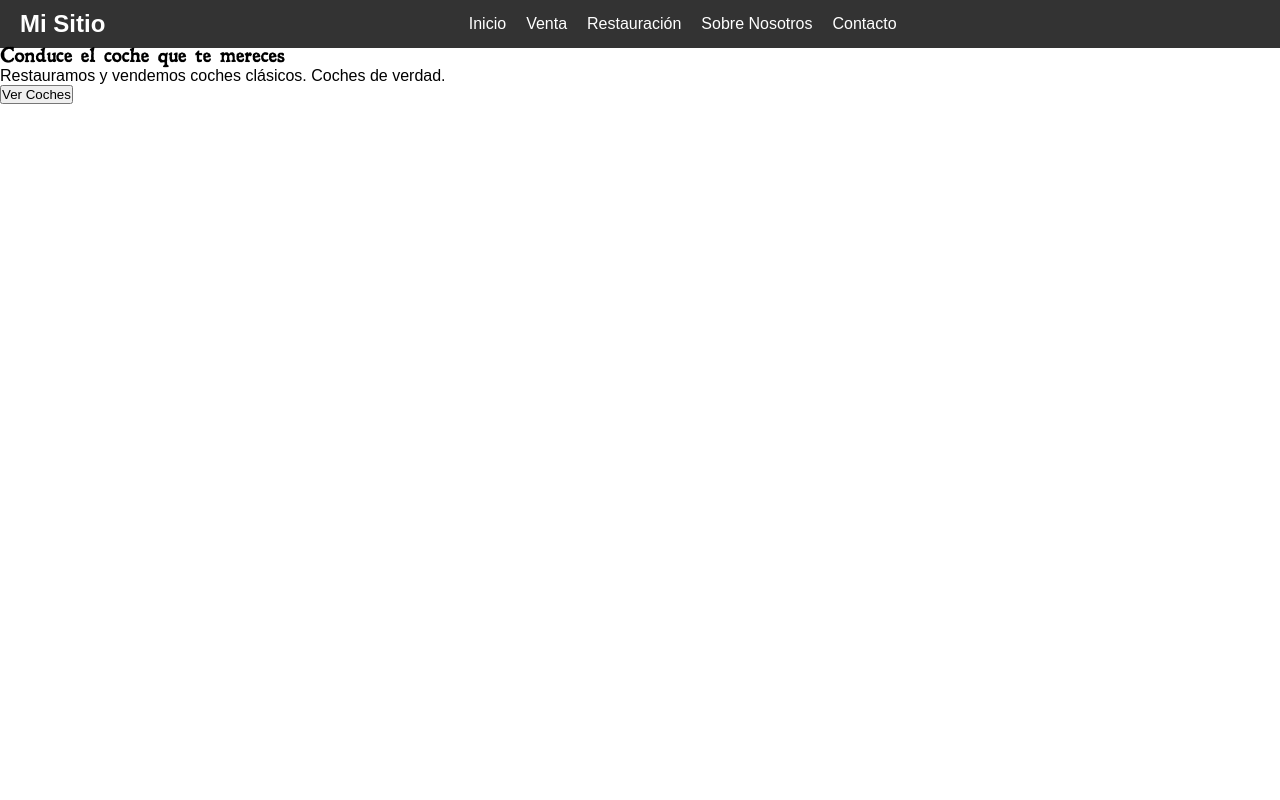
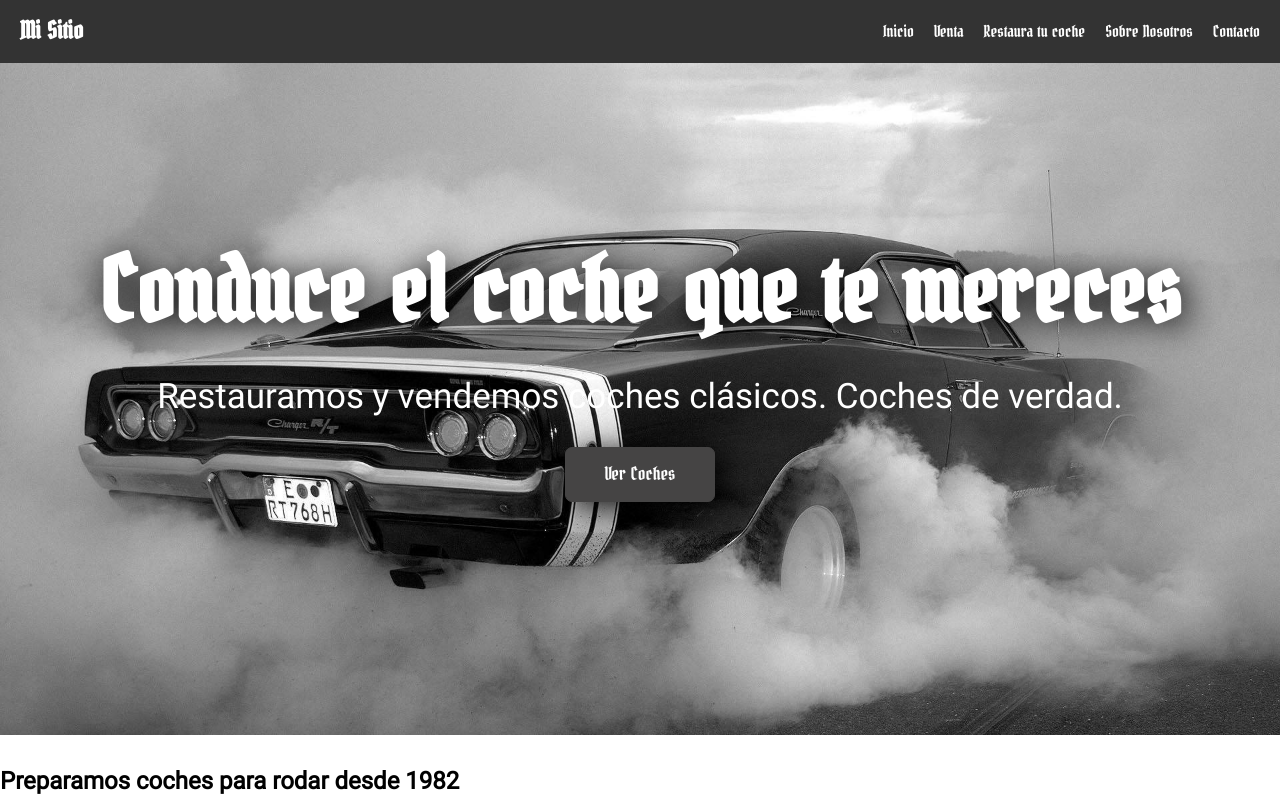
Before and after one commit to rekloyd/vintageCars, a plain HTML site: page index.html in a window 1280 px wide. Drawn offline with Linux system fonts and the light colour scheme.

Commit message:
Added hero section

```diff
--- a/index.html
+++ b/index.html
@@ -24,26 +24,30 @@
     <ul class="navbar-links">
         <li><a href="#inicio">Inicio</a></li>
         <li><a href="#venta">Venta</a></li>
-        <li><a href="#restauracion">Restauración</a></li>
+        <li><a href="#restauracion">Restaura tu coche</a></li>
         <li><a href="#sobre-nosotros">Sobre Nosotros</a></li>
         <li><a href="#contacto">Contacto</a></li>
     </ul>
-    <div class="burger-menu" id="burgerMenu">
-        <span></span>
-        <span></span>
-        <span></span>
-    </div>
 
     </nav>
 
     <section class="heroSection">
-        <h1>Conduce el coche que te mereces</h1>
-        <p>Restauramos y vendemos coches clásicos. Coches de verdad.</p>
-        <button id="botonHero" class="botonPrincipal">Ver Coches</button>
+        <div class="textos">
+            <h1>Conduce el coche que te mereces</h1>
+            <p class="textoHero">Restauramos y vendemos coches clásicos. Coches de verdad.</p>
+            <button id="botonHero" class="botonPrincipal">Ver Coches</button>
+        </div>
     </section>
 
-    <section class="">
-        <h2></h2>
+    <section class="container">
+        <div class="containerTexto">
+        <h2 class="tituloSecundario">Preparamos coches para rodar desde 1982</h2>
+        <p></p>
+        </div>
+
+        <div class="sectionB">
+
+        </div>
     </section>
 
     <section></section>
--- a/styles/style.css
+++ b/styles/style.css
@@ -1,33 +1,35 @@
 /* styles.css */
 
-/* Reset básico */
 * {
     margin: 0;
     padding: 0;
     box-sizing: border-box;
 }
 
-
 @font-face {
-    font-family: 'leander';
-    src: url('../fonts/Leander.ttf');
+    font-family: 'gotica';
+    src: url('../fonts/Bokor-Regular.ttf');
     font-weight: normal;
     font-style: normal;
 }
 
-h1{
-    font-family: 'leander';
+@font-face {
+    font-family: 'roboto';
+    src: url('../fonts/Roboto-Regular.ttf');
+    font-weight: normal;
+    font-style: normal;
 }
 
-/* Aplica la fuente a todo el sitio */
-body {
-    font-family: 'MiFuentePersonalizada', sans-serif;
-}
-
+h1 {
+    font-family: 'gotica';
+    font-size: 90px;
+    color: white;
+    padding-top: 150px;
+    filter: drop-shadow(5px 5px 17px #000000);
 }
 
 body {
-    font-family: Arial, sans-serif;
+    font-family: 'roboto';
 }
 
 .navbar {
@@ -36,6 +38,7 @@ body {
     align-items: center;
     padding: 10px 20px;
     background-color: #333;
+    font-family: 'gotica';
 }
 
 .navbar-logo {
@@ -61,6 +64,47 @@ body {
     color: #ddd;
 }
 
-    .navbar-links.active {
-        display: flex;
-    }
+.navbar-links.active {
+    display: flex;
+}
+
+.textoHero {
+    font-size: 35px;
+}
+
+.heroSection {
+    background-image: url(../images/fondoHero.jpg);
+    background-repeat: no-repeat;
+    background-size: cover;
+    height: 42rem;
+    margin-bottom: 2rem;
+    position: relative;
+}
+
+.textos {
+    text-align: center;
+    color: white;
+    position: relative;
+}
+
+.botonPrincipal {
+    padding: 10px;
+    border: 1px solid #454444;
+    background-color: #454444;
+    width: 150px;
+    border-radius: 7px;
+    color: white;
+    font-family: 'gotica';
+    font-size: 18px;
+    margin-top: 30px;
+    filter: drop-shadow(5px 5px 17px #000000);
+    position: relative;
+    z-index: 2;
+}
+
+.botonPrincipal:hover {
+    background-color: black;
+    transition: 1500ms;
+    border: 1px solid #bd7502;
+    filter: drop-shadow(5px 5px 10px #000000);
+}
```
Also changed, not shown: fonts/Bokor-Regular.ttf (added), fonts/Roboto-Black.ttf (added), fonts/Roboto-BlackItalic.ttf (added), fonts/Roboto-Bold.ttf (added), fonts/Roboto-BoldItalic.ttf (added), fonts/Roboto-Italic.ttf (added), fonts/Roboto-Light.ttf (added), fonts/Roboto-LightItalic.ttf (added), fonts/Roboto-Medium.ttf (added), fonts/Roboto-MediumItalic.ttf (added), fonts/Roboto-Regular.ttf (added), fonts/Roboto-Thin.ttf (added), fonts/Roboto-ThinItalic.ttf (added), images/fondoHero.jpg (added), 4 more files.
